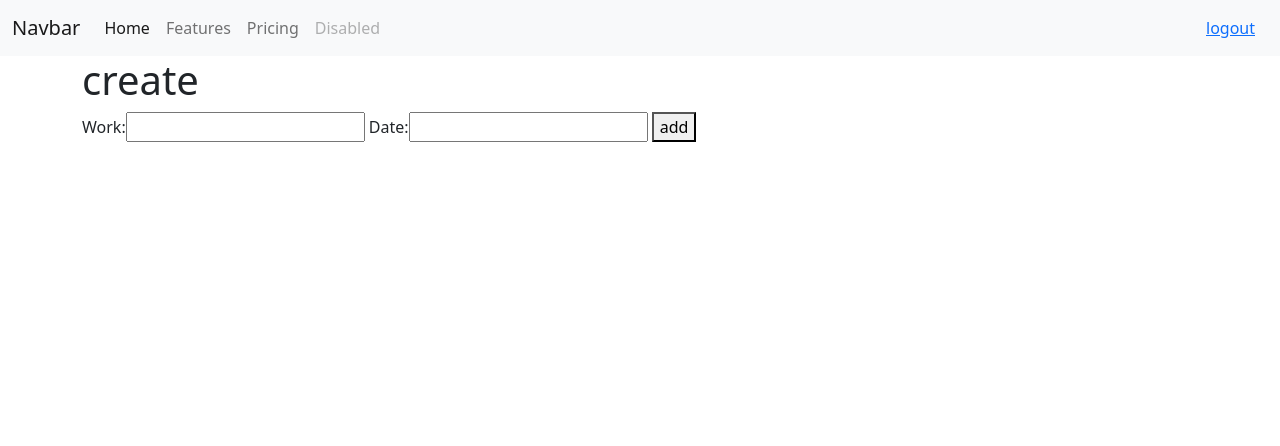
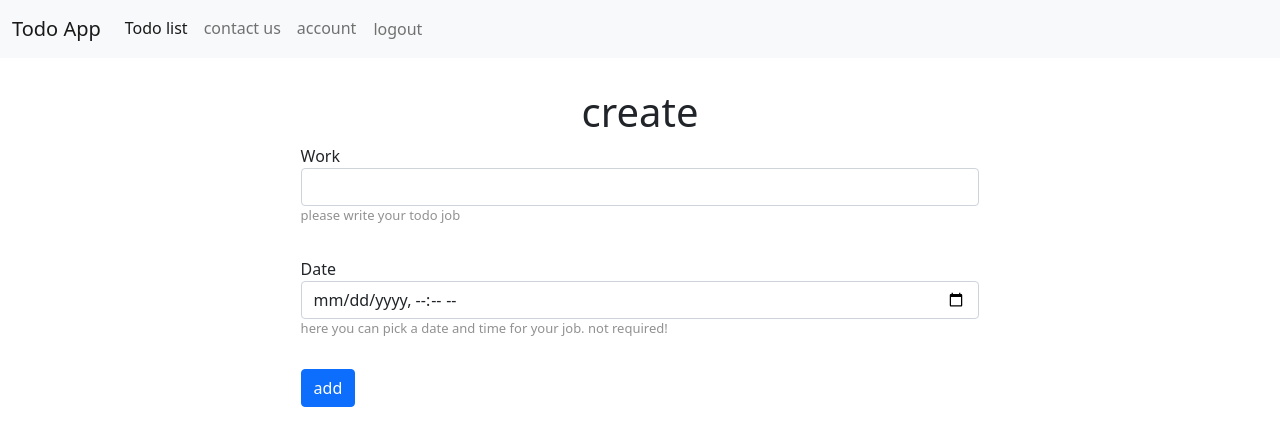
Before and after one commit to saeedfarhang/django-todoapp, a Django app: page /create/ in a window 1280 px wide. Shown: the top 446 px of the page. Run offline with Django 3.2, Linux system fonts and the light colour scheme; a user stored in the database is signed in; some libraries are stand-ins or nearby versions.

Commit message:
style todoapp

```diff
--- a/todoapp/static/todoapp/styles.css
+++ b/todoapp/static/todoapp/styles.css
@@ -1,15 +1,98 @@
-* {
+*,
+::after,
+::before {
   margin: 0;
+  box-sizing: border-box;
   padding: 0;
-  box-sizing: border-box;
+}
+
+.create-form-container {
+  display: flex;
+  flex-direction: column;
+  justify-content: center;
+  align-items: center;
+  min-width: 300px;
+  width: 70%;
+  padding-top: 30px;
+}
+.create-todo-form {
+  display: flex;
+  flex-wrap: wrap;
+}
+
+.input-container {
+  display: flex;
+  flex-direction: column;
+  width: 100%;
+  margin-bottom: 15px;
+}
+
+.helper-text {
+  font-size: 13px;
+  color: #919191;
+}
+
+.todo-list-container {
+  width: 100%;
+}
+.todo-list {
+  min-height: 60vh;
 }
 
 .todo-item {
   display: flex;
   align-items: center;
-  justify-content: center;
+  justify-content: space-between;
 }
 .delete-todo-item {
   text-align: end;
   flex-grow: 1;
 }
+
+.list-container {
+  display: flex;
+  width: 100%;
+  justify-content: center;
+  align-items: center;
+  min-height: 90vh;
+}
+
+.todo-item-content {
+  display: flex;
+}
+
+.todo-item-content input {
+  margin-right: 10px;
+}
+
+.todo-item-action {
+  display: flex;
+}
+.todo-item-action a {
+  margin-right: 5px;
+}
+.job-done-text {
+  text-decoration: line-through 1px;
+  font-weight: normal;
+  color: #919191;
+}
+
+.job-done-input:checked {
+  background-color: #8c8c8c;
+}
+
+.job-text {
+  /* display: flex;
+  justify-content: center;
+  align-items: baseline; */
+}
+.job-text h6 {
+  font-size: 17px;
+  margin: 1px 0;
+  margin-left: 40px;
+}
+.job-text p {
+  font-size: 11px;
+  margin: 1px 0;
+  margin-left: 40px;
+}
--- a/todoapp/templates/base.html
+++ b/todoapp/templates/base.html
@@ -4,41 +4,45 @@
     <meta charset="UTF-8">
     <meta name="viewport" content="width=device-width, initial-scale=1.0">
     <link href="https://cdn.jsdelivr.net/npm/bootstrap@5.0.0-beta1/dist/css/bootstrap.min.css" rel="stylesheet" integrity="sha384-giJF6kkoqNQ00vy+HMDP7azOuL0xtbfIcaT9wjKHr8RbDVddVHyTfAAsrekwKmP1" crossorigin="anonymous">
+    <link rel="stylesheet" href="https://cdn.jsdelivr.net/npm/bootstrap-icons@1.4.0/font/bootstrap-icons.css">
+    {% load static %}
+    <link rel="stylesheet" href="{% static 'todoapp/styles.css' %}">
+
     <title>{% block title %}{% endblock %}</title>
 </head>
 <body>
 
     <nav class="navbar navbar-expand-lg navbar-light bg-light">
         <div class="container-fluid">
-          <a class="navbar-brand" href="#">Navbar</a>
+          <a class="navbar-brand" href="{% url 'todoapp:home' %}">Todo App</a>
           <button class="navbar-toggler" type="button" data-bs-toggle="collapse" data-bs-target="#navbarNav" aria-controls="navbarNav" aria-expanded="false" aria-label="Toggle navigation">
             <span class="navbar-toggler-icon"></span>
           </button>
           <div class="collapse navbar-collapse" id="navbarNav">
             <ul class="navbar-nav">
               <li class="nav-item">
-                <a class="nav-link active" aria-current="page" href="#">Home</a>
+                <a class="nav-link active" aria-current="page" href="{% url 'todoapp:todo_list' %}">Todo list</a>
               </li>
               <li class="nav-item">
-                <a class="nav-link" href="#">Features</a>
+                <a class="nav-link" href="#">contact us</a>
               </li>
               <li class="nav-item">
-                <a class="nav-link" href="#">Pricing</a>
+                <a class="nav-link" href="#">account</a>
               </li>
                 <li class="nav-item">
-                <a class="nav-link disabled" href="#" tabindex="-1" aria-disabled="true">Disabled</a>
-              </li>
-            </ul>
-          </div>
                   {% if user.is_authenticated %}
                   <form action='{% url "accounts:logout" %}' method="POST">
                     {% csrf_token %}
-            <button class='btn btn-link'>logout</button>
+                    <button class='btn btn-link nav-link'>logout</button>
                   </form>
                   {% else %}
-          <a href="{% url 'accounts:login' %}">login</a> / <a href="{% url 'accounts:signup' %}">signup</a>
+                  <a class='btn btn-link' href="{% url 'accounts:login' %}">login</a> / <a class='btn btn-link' href="{% url 'accounts:signup' %}">signup</a>
                   {% endif %}
+                </li>
               </div>
+            </ul>
+          </div>
+
       </nav>
 
     <div class="container">
--- a/todoapp/templates/todoapp/create_todo_item.html
+++ b/todoapp/templates/todoapp/create_todo_item.html
@@ -1,10 +1,21 @@
 {% extends 'base.html' %}
 {% block title %} create todo item {% endblock %}
 {% block content %}
-<h1>create</h1>
-<form action="" method="POST">
-    {{form}}
-    <button type="submit">add</button>
+<div class="container create-form-container">
+    <h1>create</h1>
+<form class="create-todo-form" action="" method="POST">
+    <div class='input-container'>
+        <label for="">{{form.work.label}}</label>
+        <input class="form-control" type="text" name="work" id="id_work">
+        <p class='helper-text'>please write your todo job</p>
+    </div>
+    <div class='input-container'>
+        <label for="">{{form.date.label}}</label>
+        <input class="form-control" type="datetime-local" name="date" id="id_date">
+        <p class='helper-text'>here you can pick a date and time for your job. not required!</p>
+    </div>
+    <button class='btn btn-primary' type="submit">add</button>
     {% csrf_token %}
 </form>
+</div>
 {% endblock %}
--- a/todoapp/views.py
+++ b/todoapp/views.py
@@ -22,8 +22,8 @@ def todo_list_view(request):
                 TodoItem.objects.filter(id = todo_item.id).update(checked=False)
         return redirect('/list')
 
-
-    return render(request, 'todoapp/todo_list.html', {'todolist':query})
+    todo_list_len = len(query)
+    return render(request, 'todoapp/todo_list.html', {'todolist':query,'todo_list_len':todo_list_len})
 
 @login_required(login_url='/accounts/login')
 def todo_item_create(request):
```
Also changed, not shown: todoapp/templates/todoapp/todo_list.html (+57 -17 lines), todoproject/settings.py (+8 -0 lines), db.sqlite3. Lines whose indentation alone changed are shown as unchanged.
